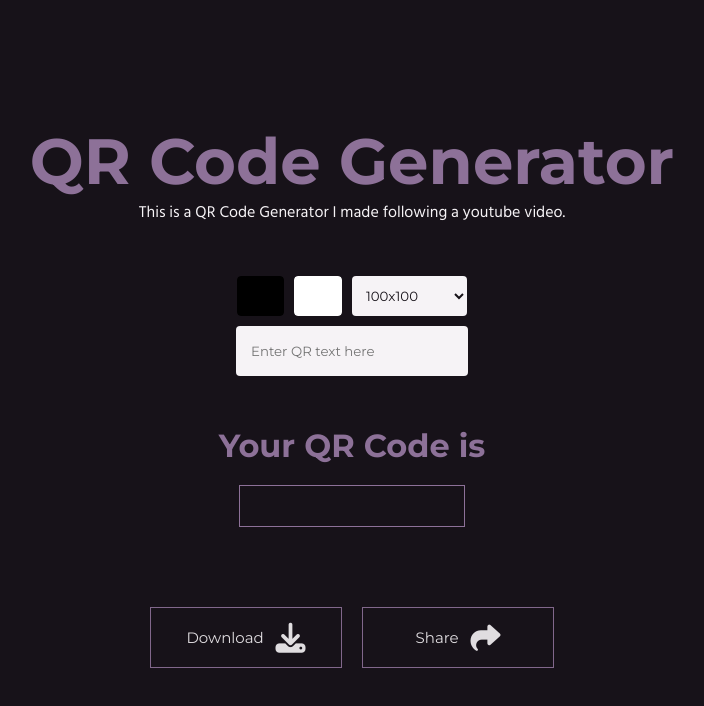
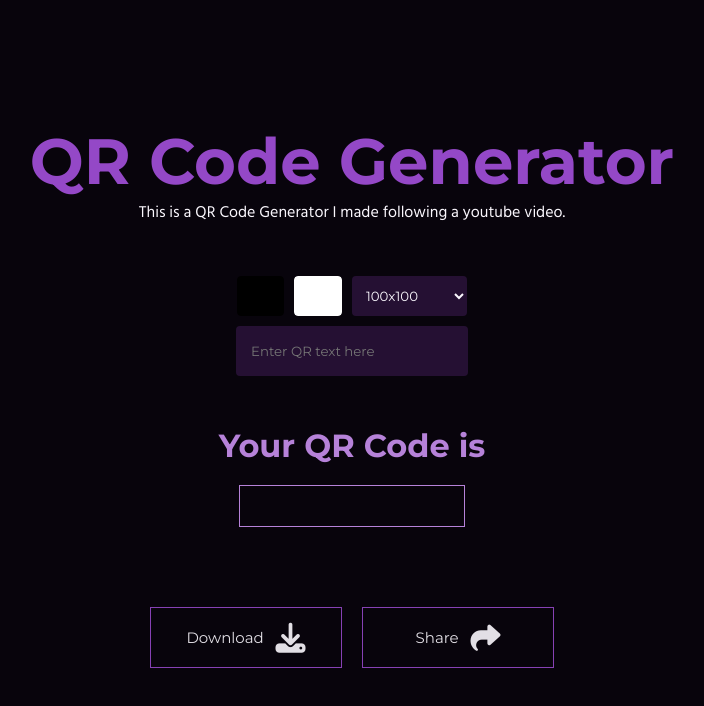
Before and after one commit to tanuvnair/js-qr-generator, a plain HTML site: page index.html in a window 1280 px wide. Shown: the whole page, without its empty margins (288-992 px from the left). Drawn offline with Linux system fonts and the light colour scheme; a script that the page names is missing.

Commit message:
Changed colors

```diff
--- a/css/style.css
+++ b/css/style.css
@@ -1,25 +1,9 @@
-/* :root {
-    --primary-color: #042525;
-    --secondary-color: #E4F1E9;
-    --accent-color: #16CACA;
-} */
-
-/* :root {
-    --primary-color: #15281C;
-    --secondary-color: #EDFDFD;
-    --accent-color: #6CB286;
-} */
-
-/* :root {
-    --primary-color: #3A1918;
-    --secondary-color: #F9F1F1;
-    --accent-color: #C9807E;
-} */
-
 :root {
-    --primary-color: #171219;
-    --secondary-color: #F6F3F6;
-    --accent-color: #8D7198;
+    --text: rgb(250, 247, 253);
+    --background: rgb(8, 4, 12);
+    --primary: rgb(182, 130, 217);
+    --secondary: rgb(37, 16, 51);
+    --accent: rgb(148, 72, 199);
 }
 
 * {
@@ -36,7 +20,7 @@ html {
 }
 
 body {
-    background-color: var(--primary-color);
+    background-color: var(--background);
     font-family: "Hind", sans-serif;
     height: 100vh;
 }
@@ -84,11 +68,11 @@ p {
 }
 
 .title h1 {
-    color: var(--accent-color);
+    color: var(--accent);
 }
 
 .title p {
-    color: var(--secondary-color);
+    color: var(--text);
 }
 
 .qr-wrapper {
@@ -119,7 +103,7 @@ p {
 }
 
 .customization-container input[type="color"]:hover {
-    border: 1px solid var(--accent-color);
+    border: 1px solid var(--accent);
 }
 
 .customization-container input[type="color"]::-webkit-color-swatch-wrapper {
@@ -138,8 +122,8 @@ p {
 
 .sizes {
     flex: 2;
-    background-color: var(--secondary-color);
-    color: var(--primary-color);
+    background-color: var(--secondary);
+    color: var(--text);
     border: none;
     transition: all 0.3s ease 0s;
     cursor: pointer;
@@ -158,8 +142,8 @@ p {
     height: 50px;
     padding: 15px;
     border: none;
-    background-color: var(--secondary-color);
-    color: var(--primary-color);
+    background-color: var(--secondary);
+    color: var(--text);
     transition: all 0.3s ease 0s;
     border-radius: 4px;
 }
@@ -167,11 +151,11 @@ p {
 .qr-container {
     margin: 50px 0px 50px;
     text-align: center;
-    color: var(--accent-color);
+    color: var(--primary);
 }
 
 .qr-code {
-    border: 1px solid var(--accent-color);
+    border: 1px solid var(--primary);
     padding: 20px;
     display: flex;
     flex-direction: column;
@@ -189,9 +173,9 @@ p {
     font-size: 1.5rem;
     text-align: center;
     opacity: 0.9;
-    border: 1px solid var(--accent-color);
+    border: 1px solid var(--accent);
     background-color: transparent;
-    color: var(--secondary-color);
+    color: var(--text);
     padding: 20px;
     margin: 10px;
     cursor: pointer;
@@ -200,7 +184,7 @@ p {
 }
 
 .btn:hover {
-    background-color: var(--secondary-color);
-    color: var(--accent-color);
+    background-color: var(--accent);
+    color: var(--text);
     opacity: 1;
 }
```
